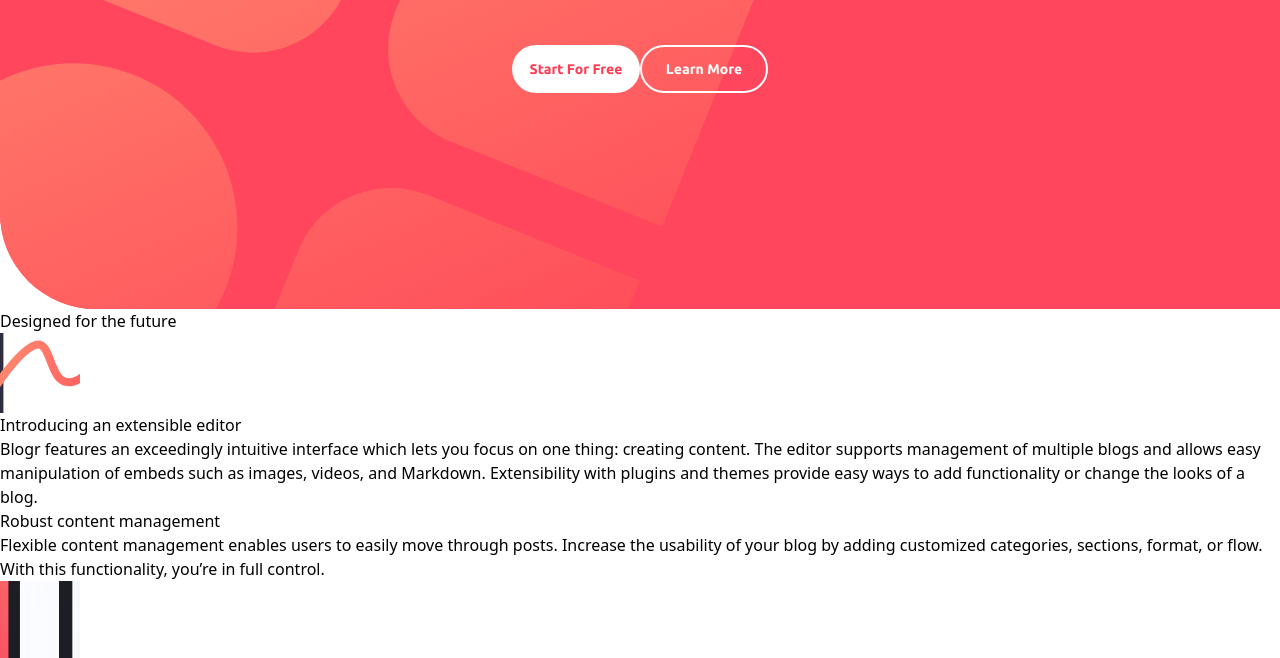
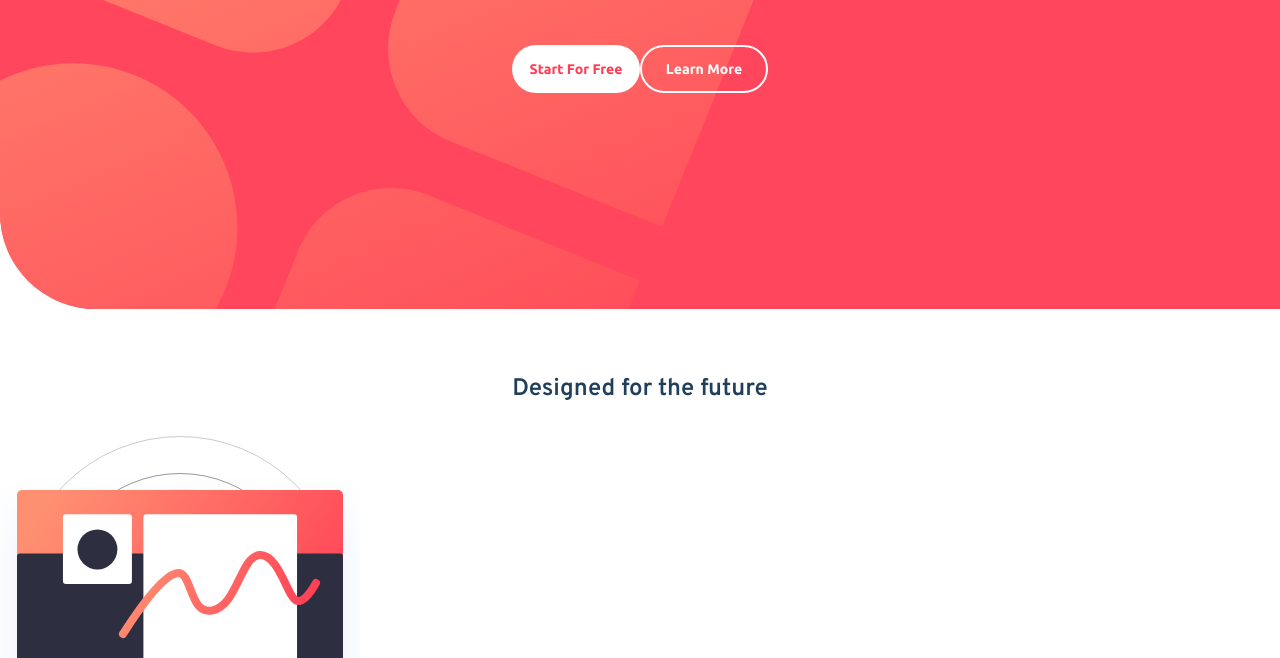
Before and after one commit to DenilDenilson/BlogrLandingPage, a website: page index.html in a window 1280 px wide. Shown: the part 251-909 px from the top of the page. Drawn offline with Linux system fonts and the light colour scheme.

Commit message:
Section 1 done

```diff
--- a/index.html
+++ b/index.html
@@ -26,20 +26,20 @@
         </div>
     </header>
 
-    <section>
-        <h2>Designed for the future</h2>
-        <div class="w-20 h-20 bg-illustration-editor-mobile bg-center bg-no-repeat"></div>
+    <section class="mt-16">
+        <h2 class="text-center font-Overpass text-Very-dark-blue font-semibold text-2xl">Designed for the future</h2>
+        <div class="w-[360px] h-[360px] bg-illustration-editor-mobile bg-center bg-no-repeat bg-auto my-4"></div>
 
         <section>
-            <h3>Introducing an extensible editor</h3>
-            <p>
+            <h3 class="text-center font-Overpass text-Very-dark-blue font-semibold text-xl px-10 mb-4">Introducing an extensible editor</h3>
+            <p class="text-center font-Overpass px-10 mb-8">
                 Blogr features an exceedingly intuitive interface which lets you focus on one thing: creating content.
                 The editor supports management of multiple blogs and allows easy manipulation of embeds such as images,
                 videos, and Markdown. Extensibility with plugins and themes provide easy ways to add functionality or
                 change the looks of a blog.
             </p>
-            <h3>Robust content management</h3>
-            <p>
+            <h3 class="text-center font-Overpass text-Very-dark-blue font-semibold text-xl px-10 mb-4">Robust content management</h3>
+            <p class="text-center font-Overpass px-10 mb-8">
                 Flexible content management enables users to easily move through posts. Increase the usability of your blog
                 by adding customized categories, sections, format, or flow. With this functionality, you’re in full control.
             </p>
```
Also changed, not shown: docs/output.css.
